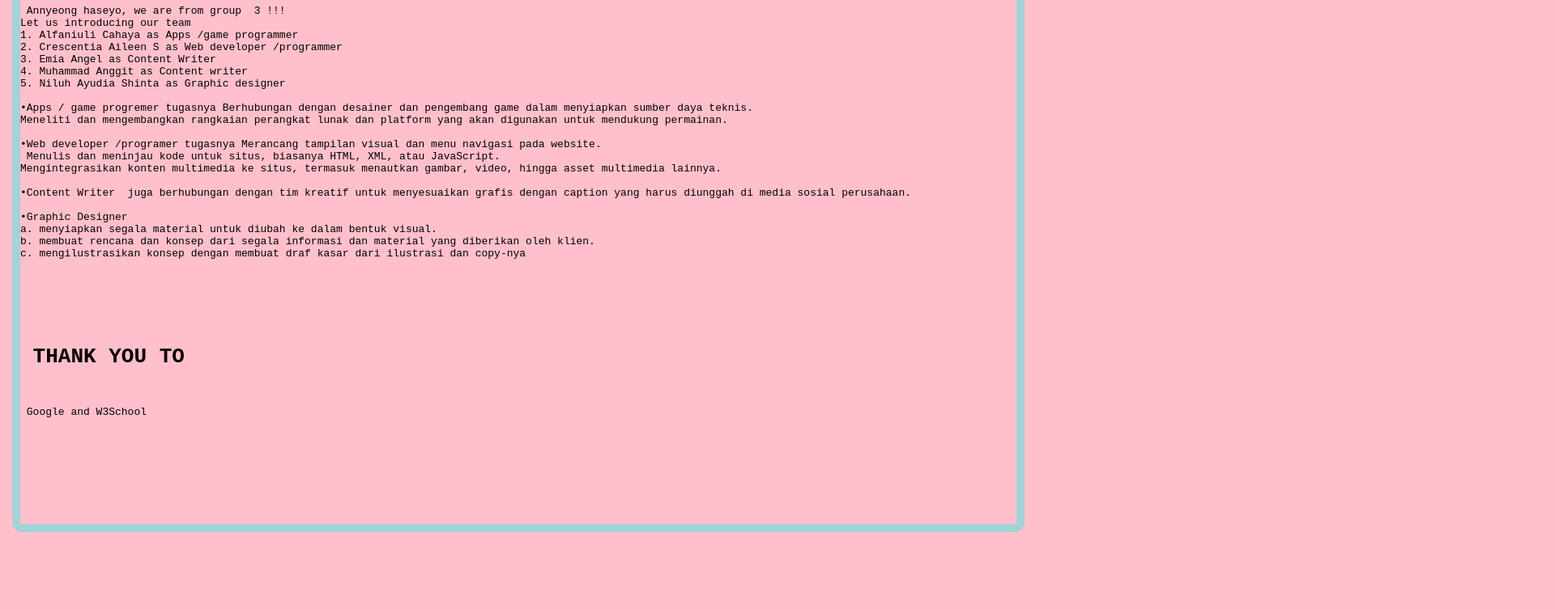
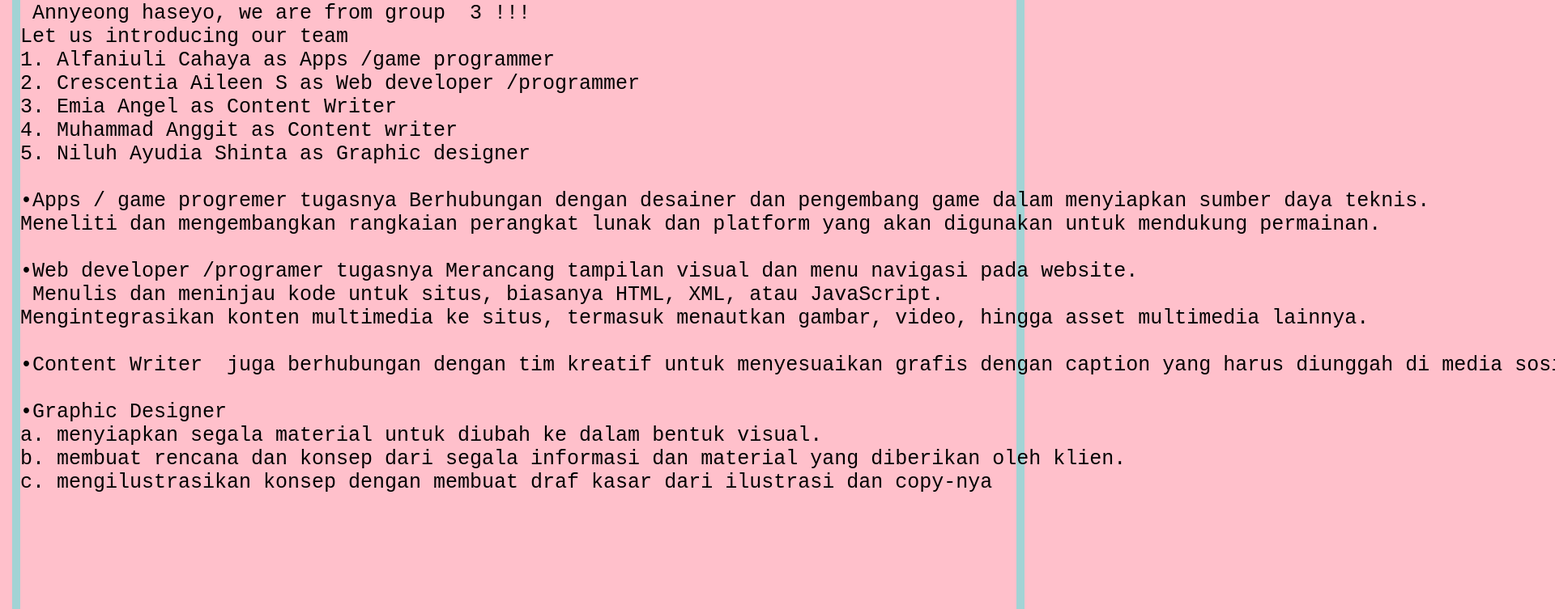
Before and after one commit to starrynight1222/starrynight2.github.io, a plain HTML site: page index.html in a window 1280 px wide. Shown: the part 383-1136 px from the top of the page at 81% size, 1920 px wide, since content can reach past the window. Before the commit the page ends 1049 px from the top, so only its background shows below. Drawn offline with Linux system fonts and the light colour scheme.

Commit message:
Update style.css

```diff
--- a/style.css
+++ b/style.css
@@ -1,11 +1,20 @@
 
 body {background-color: pink;
       border: 10px solid #A2D3D5;
-      font-style: Times New Roman;
       border-radius: 13px;
       margin-left: 15px;
       margin-right: 15px;
 
+}
+
+h1 {font-family: Georgia;
+    font-size: 25px;
+    text-align: right;
+}
+
+p {
+    color: black;
+    font-size: 25px;
 }
 
 nav ul {list-style-type: none;
```
